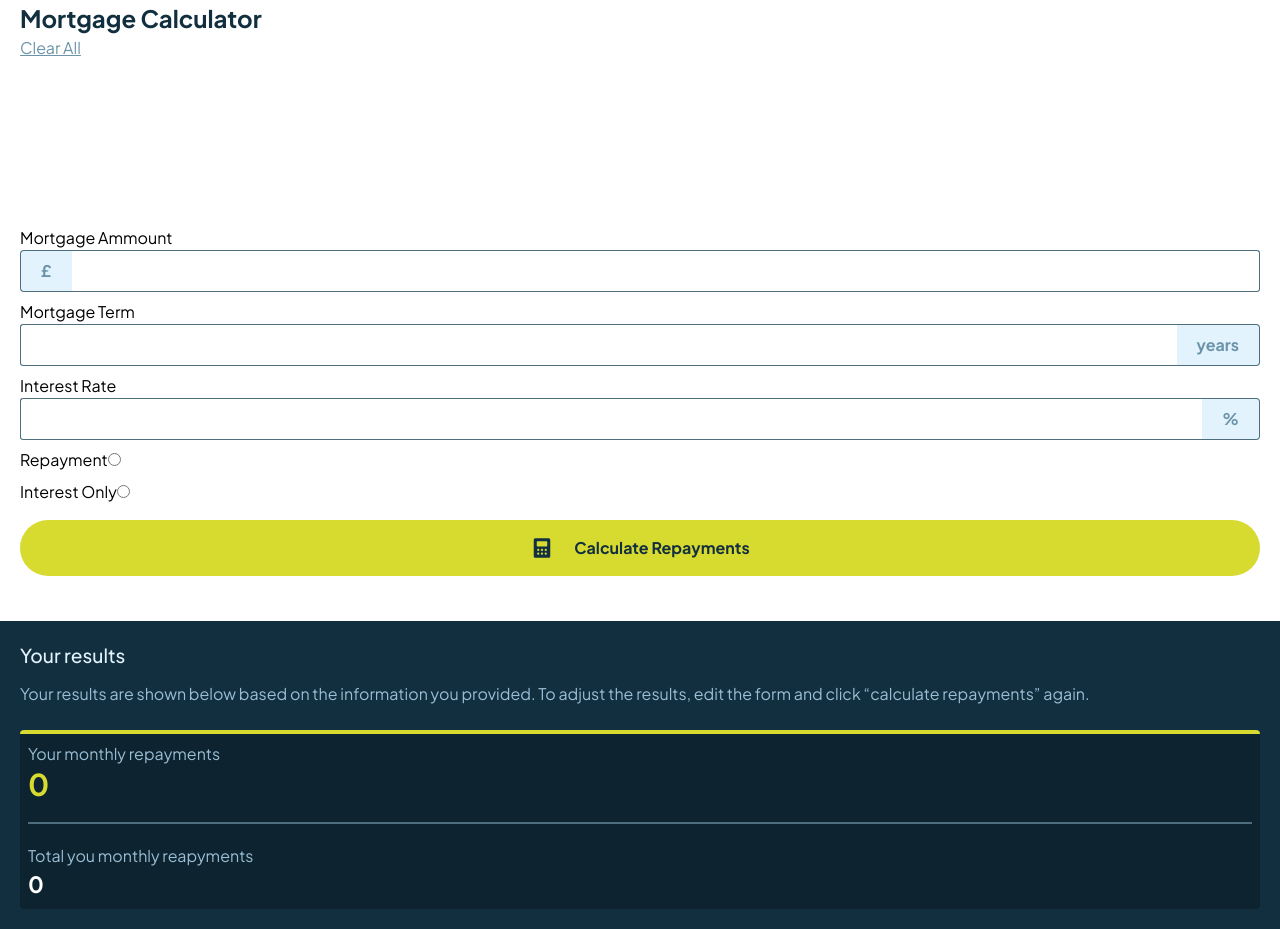
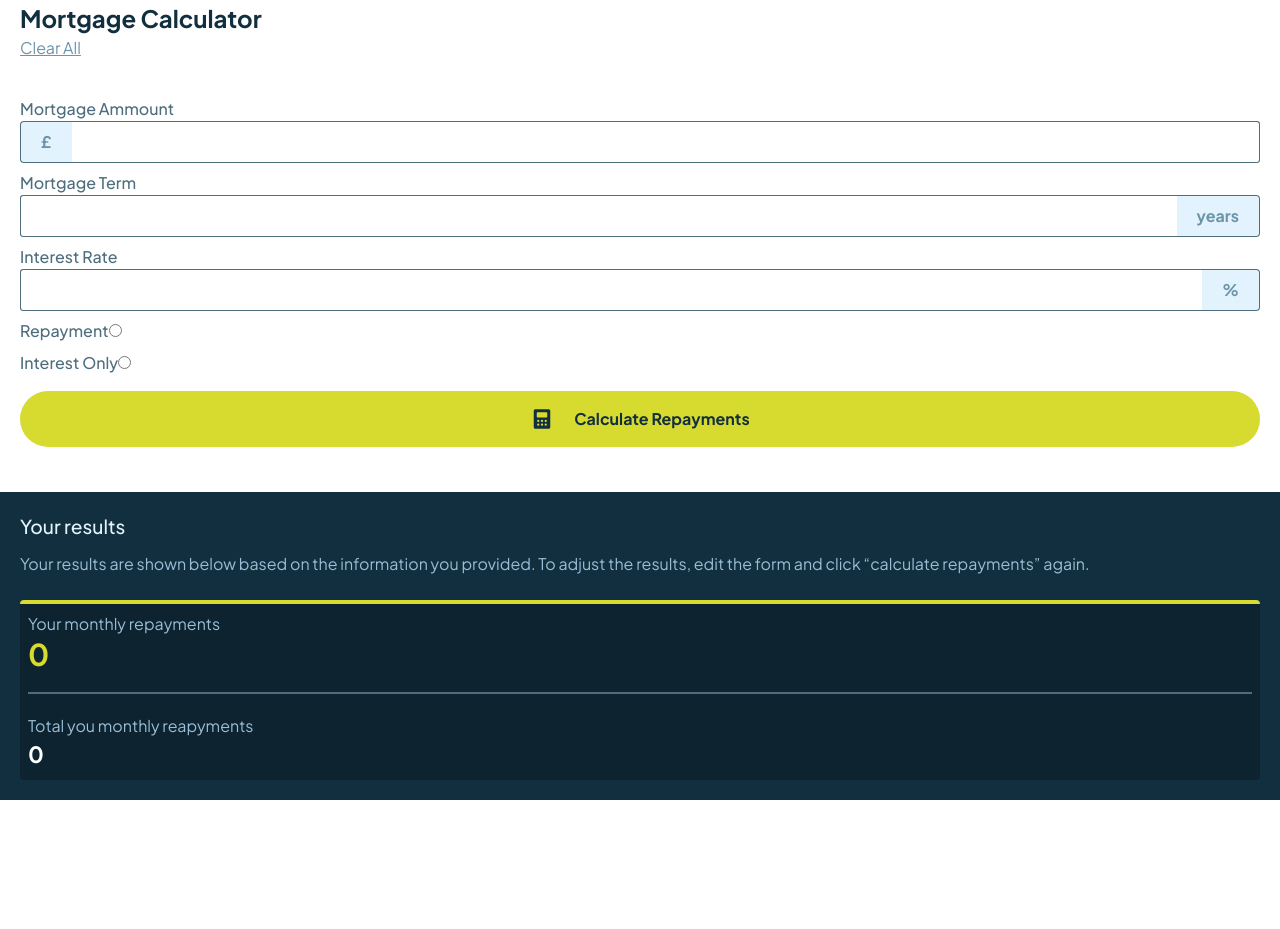
Before and after one commit to Humber70/mortgage-repayment-calculator, a React (Vite) app: page / in a window 1280 px wide. After the commit the page ends 800 px from the top, so only its background shows below. Built offline with nearby package versions, Linux system fonts and the light colour scheme.

Commit message:
style: refine input and label styles for consistency and clarity

```diff
--- a/src/index.css
+++ b/src/index.css
@@ -9,6 +9,7 @@
 
 :root {
   /* primary colors */
+  --light-yellow: hsl(62, 47%, 85%);
   --primary-color-lime: hsl(61, 70%, 52%);
   --primary-color-red: hsl(4, 69%, 50%);
 
@@ -38,34 +39,21 @@ body {
   font-family: var(--font-name);
 }
 
+label {
+  color: var(--slate-700);
+  font-weight: var(--font-w-500);
+}
+
 input {
-  border: 1px solid black;
   border-radius: .2rem;
   padding: .5rem 0;
   border: 1px solid var(--slate-700);
+  font-weight: var(--font-w-700);
+  color: var(--slate-900);
+  padding-left: 1rem;
 }
 button {
   border-radius: 2rem;
   background-color: #272783;
   color: white;
 }
-
-.amountVisual {
-  /* position: absolute; */
-  padding: 20px;
-  color: white;
-  z-index: 1;
-  background-color: red;
-}
-
-footer {
-  bottom: 0;
-  left: 0;
-  right: 0;
-  height: 50px;
-  background-color: var(--slate-900);
-  color: var(--white);
-  display: flex;
-  justify-content: center;
-  align-items: center;
-}
```
